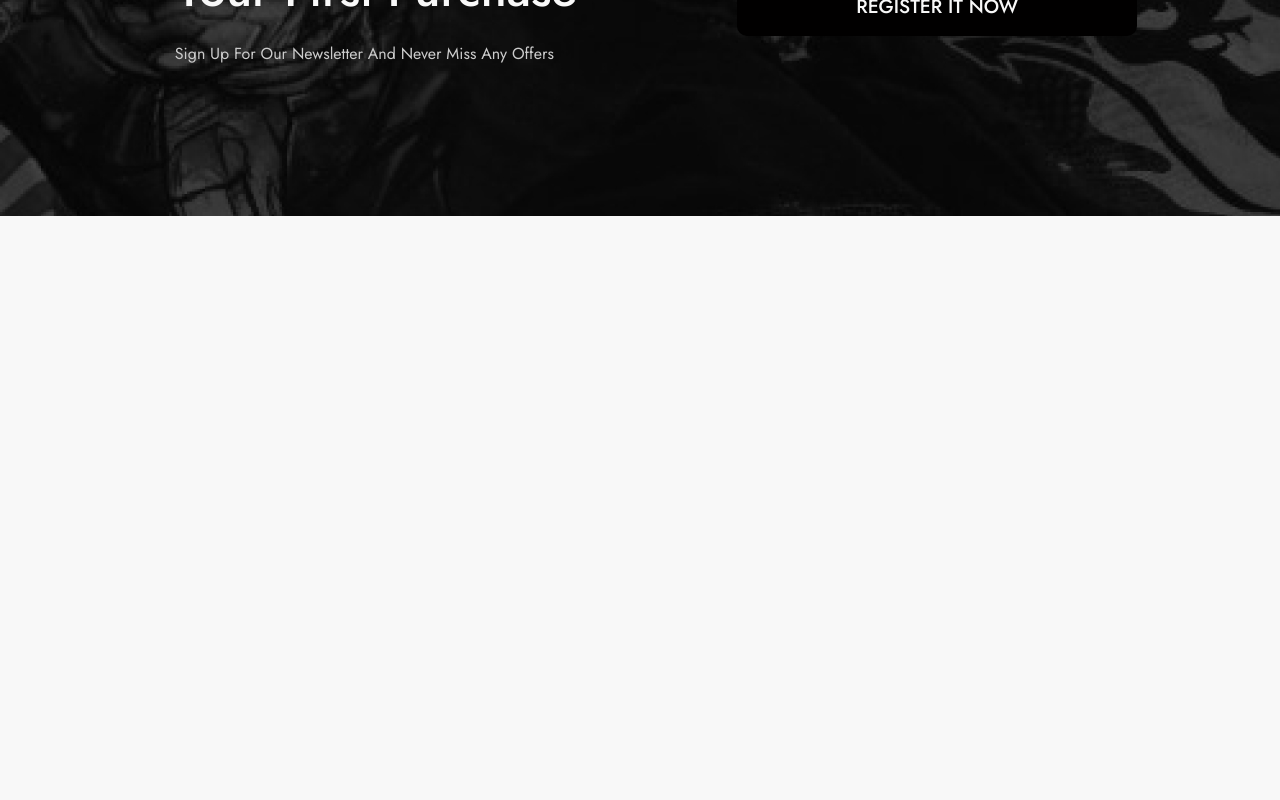
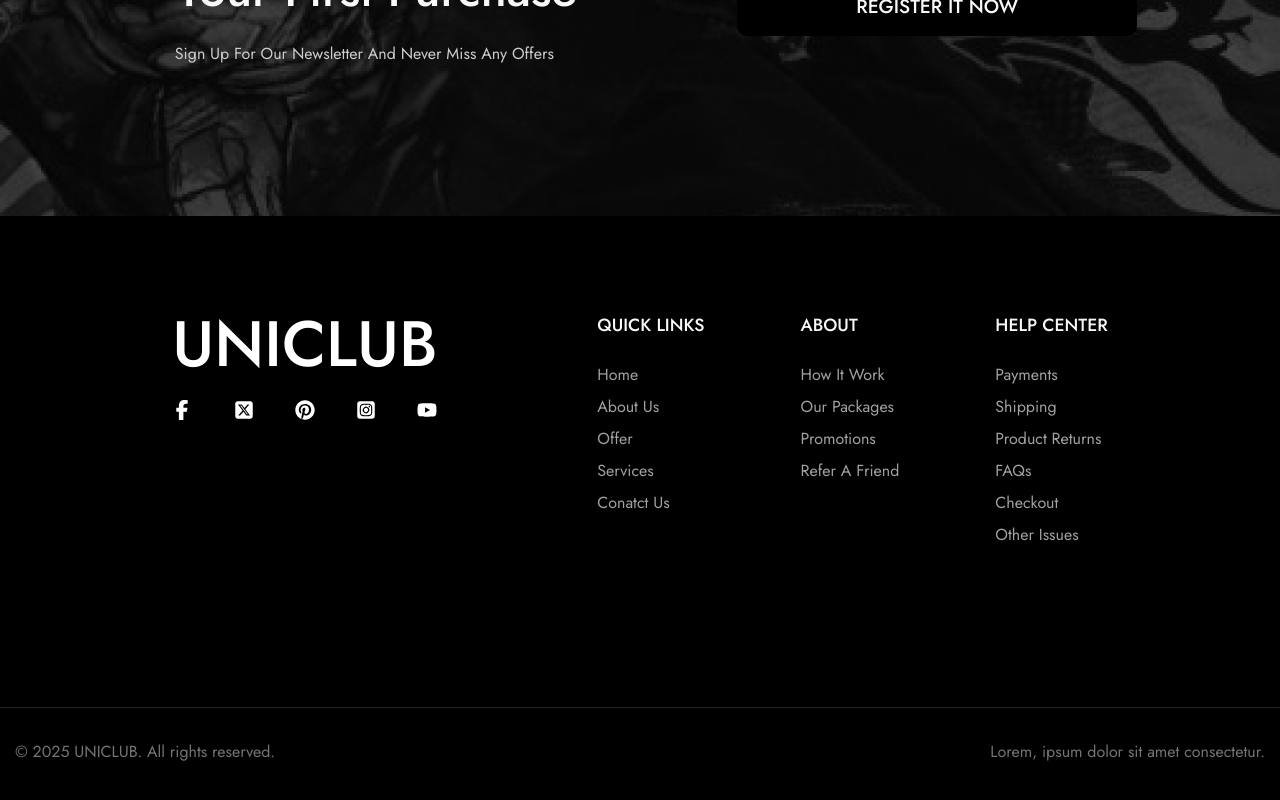
Before and after one commit to Shanks501/shopping-cart, a React (Vite) app: page / in a window 1280 px wide. Shown: the part 2581-3381 px from the top of the page. Before the commit the page ends 2797 px from the top, so only its background shows below. Built offline with nearby package versions, Linux system fonts and the light colour scheme; no server answers.

Commit message:
Add Footer component with social media links and site map

```diff
--- /dev/null
+++ b/src/components/Footer/Footer.jsx
@@ -0,0 +1,68 @@
+import {
+    FaFacebookF,
+    FaSquareXTwitter,
+    FaSquareInstagram,
+    FaPinterest,
+    FaYoutube,
+} from "react-icons/fa6";
+
+import styles from "./Footer.module.css";
+
+export default function Footer() {
+    return (
+        <footer>
+            <div className="container">
+                <div className={styles.footerContent}>
+                    <div className={styles.footerLinks}>
+                        <div className={styles.socialMediaLinks}>
+                            <h3>UNICLUB</h3>
+                            <div className={styles.socialMediaIcons}>
+                                <FaFacebookF color="white" size={20} />
+                                <FaSquareXTwitter color="white" size={20} />
+                                <FaPinterest color="white" size={20} />
+                                <FaSquareInstagram color="white" size={20} />
+                                <FaYoutube color="white" size={20} />
+                            </div>
+                        </div>
+
+                        <div className={styles.siteMapLinks}>
+                            <div className={styles.footerMenu}>
+                                <h6>Quick Links</h6>
+                                <a href="">Home</a>
+                                <a href="">About us</a>
+                                <a href="">Offer</a>
+                                <a href="">Services</a>
+                                <a href="">Conatct Us</a>
+                            </div>
+                            <div className={styles.footerMenu}>
+                                <h6>About</h6>
+                                <a href="">How It Work</a>
+                                <a href="">Our Packages</a>
+                                <a href="">promotions</a>
+                                <a href="">refer a friend</a>
+                            </div>
+                            <div className={styles.footerMenu}>
+                                <h6>Help Center</h6>
+                                <a href="">Payments</a>
+                                <a href="">Shipping</a>
+                                <a href="">Product returns</a>
+                                <a href="">FAQs</a>
+                                <a href="">Checkout</a>
+                                <a href="">other Issues</a>
+                            </div>
+                        </div>
+                    </div>
+                </div>
+            </div>
+            <hr className={styles.separator} />
+            <div className="container">
+                <div className={styles.footerContent}>
+                    <div className={styles.footerInfo}>
+                        <p>© 2025 UNICLUB. All rights reserved.</p>
+                        <p>Lorem, ipsum dolor sit amet consectetur.</p>
+                    </div>
+                </div>
+            </div>
+        </footer>
+    );
+}
--- /dev/null
+++ b/src/components/Footer/Footer.module.css
@@ -0,0 +1,77 @@
+footer {
+    background-color: var(--secondary-color);
+}
+
+.footerContent {
+    display: flex;
+    justify-content: center;
+    flex-direction: column;
+}
+
+.footerLinks {
+    display: flex;
+    gap: 10rem;
+    padding: 6rem 0 10rem 0;
+    justify-content: center;
+}
+
+.socialMediaLinks {
+    display: flex;
+    align-items: flex-start;
+    flex-direction: column;
+    gap: 1.5rem;
+}
+
+.socialMediaLinks h3 {
+    color: white;
+    font-size: 4rem;
+    font-weight: 500;
+    margin: 0;
+    line-height: 1;
+}
+
+.socialMediaIcons {
+    display: flex;
+    width: 100%;
+    justify-content: space-between;
+}
+
+.siteMapLinks {
+    display: flex;
+    gap: 6rem;
+    text-transform: capitalize;
+}
+
+.footerMenu {
+    display: flex;
+    flex-direction: column;
+    gap: 0.5rem;
+}
+
+.footerMenu h6 {
+    font-size: 1.1rem;
+    color: var(--primary-color);
+    margin: 0;
+    text-transform: uppercase;
+    font-weight: 500;
+    margin-bottom: 1rem;
+}
+
+.footerMenu a {
+    color: #a1a1a1;
+    font-size: 1rem;
+}
+
+.separator {
+    border: none;
+    border-top: 1px solid #232323;
+    width: 100%;
+    margin: 0;
+}
+
+.footerInfo {
+    color: #747474;
+    padding: 2rem 0 10rem 0;
+    display: flex;
+    justify-content: space-between;
+}
--- a/src/pages/Homepage/Homepage.jsx
+++ b/src/pages/Homepage/Homepage.jsx
@@ -4,6 +4,7 @@ import ServiceBanner from "../../components/ServiceBanner/ServiceBanner";
 import ProductGrid from "../../components/ProductGrid/ProductGrid";
 import FeaturedCategorie from "../../components/FeaturedCategorie/FeaturedCategorie";
 import SalesBanner from "../../components/SalesBanner/SalesBanner";
+import Footer from "../../components/Footer/Footer";
 
 import styles from "./Homepage.module.css";
 
@@ -22,6 +23,7 @@ export default function Homepage() {
             </div>
             <FeaturedCategorie />
             <SalesBanner />
+            <Footer />
         </>
     );
 }
```
